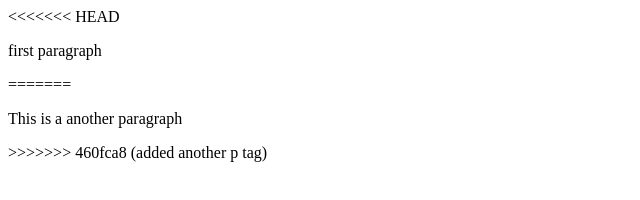
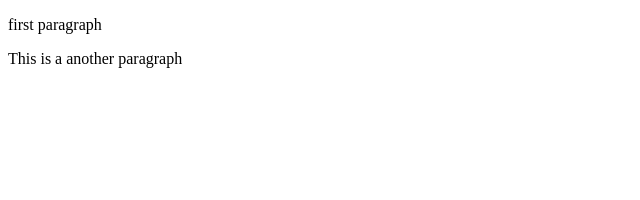
Before and after one commit to mochamadrizal26/learning-git, a plain HTML site: page index.html in a window 1280 px wide. Shown: the whole page, without its empty margins (0-640 px from the left). Drawn offline with Linux system fonts and the light colour scheme.

Commit message:
Update index.html

```diff
--- a/index.html
+++ b/index.html
@@ -4,10 +4,7 @@
 <title>Page Title</title>
 </head>
 <body>
-<<<<<<< HEAD
-  <p>first paragraph</p>
-=======
+    <p>first paragraph</p>
     <p>This is a another paragraph</p>
->>>>>>> 460fca8 (added another p tag)
 </body>
 </html>
```
